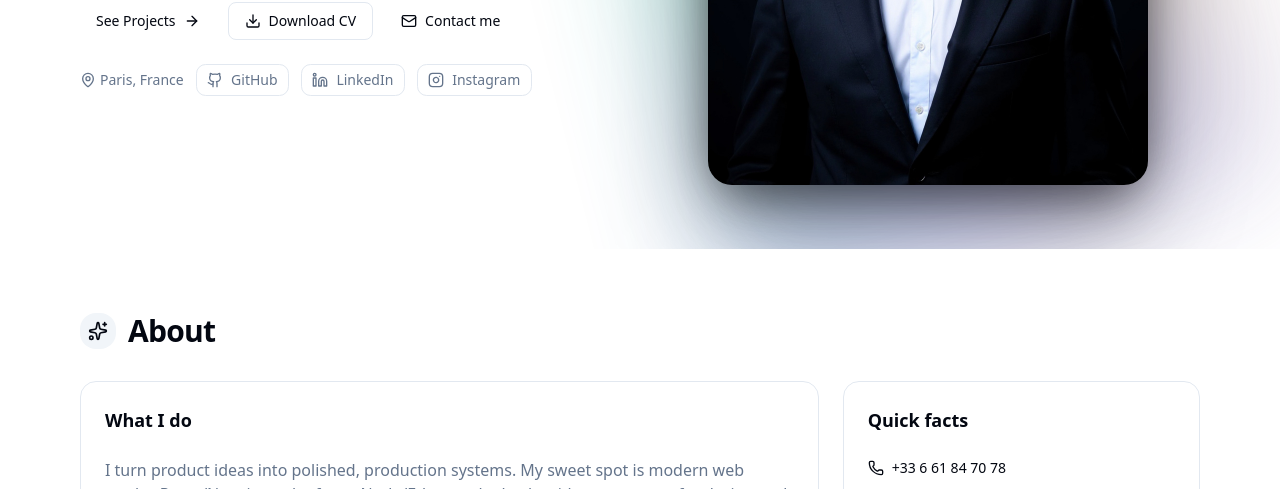
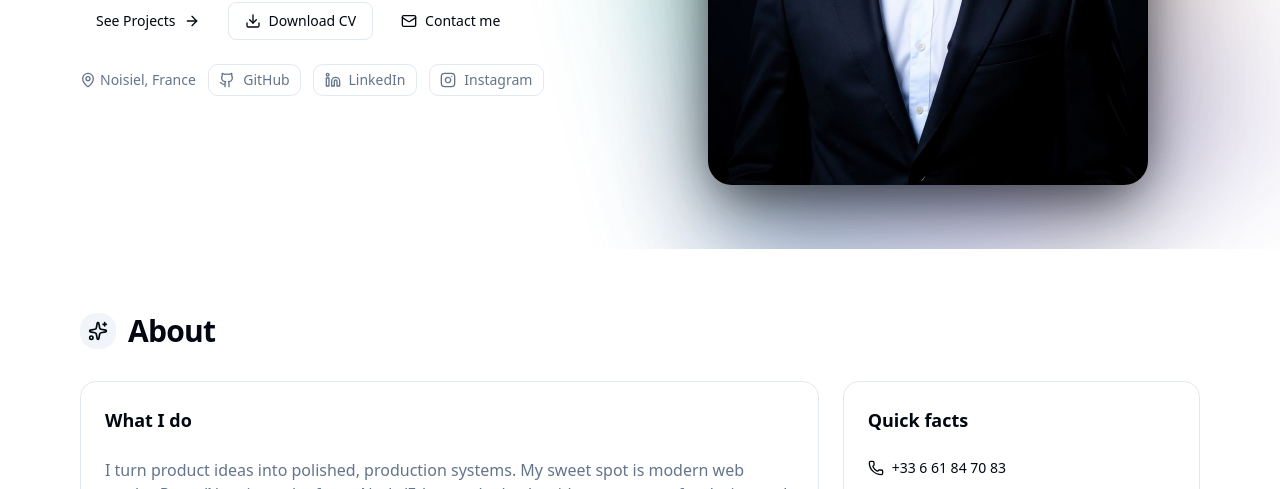
Before and after one commit to AjayDevzX/myPortfolio-Ajaykumar-Devaradjou, a Next.js app: page / in a window 1280 px wide. Shown: the part 463-952 px from the top of the page. Built offline with nearby package versions, Linux system fonts and the light colour scheme.

Commit message:
first commit

```diff
--- a/src/app/page.tsx
+++ b/src/app/page.tsx
@@ -265,9 +265,9 @@ const PROFILE = {
   name: "Ajaykumar DEVARADJOU",
   role: "Front-End & ServiceNow Developer",
   roles: ["ServiceNow Developer", "Front-End Developer"],
-  location: "Paris, France",
+  location: "Noisiel, France",
   email: "ajaykumar123d@gmail.com",
-  phone: "+33 6 61 84 70 78",
+  phone: "+33 6 61 84 70 83",
   headshot: "ajaydevapicaj.jpg",
   bio: "Building on ServiceNow and modern web stacks, I create apps that are fast, accessible, and enjoyable to use.",
   resumeUrl: "/cv/Devaradjou_CV_.pdf",
```
